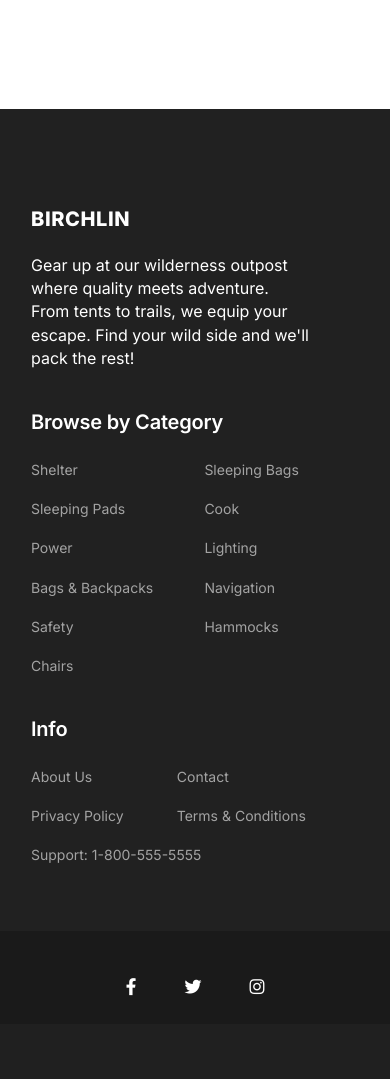
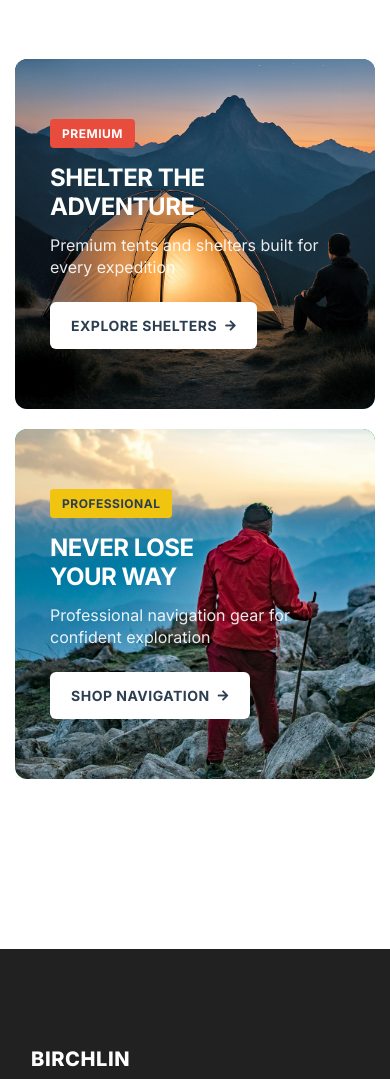
Before and after one commit to jtraveler/project-5-enhanced, a Django app: page / in a window 390 px wide. Shown: the part 626-1705 px from the top of the page. Before the commit the page ends 1622 px from the top, so only its background shows below. Run offline with Django 4.2, Linux system fonts and the light colour scheme; data comes from the database, SQL or seed files in the repository; some libraries are stand-ins or nearby versions.

Commit message:
feat: Added feature sections to homepage
- Responsive design with mobile stacking

- Links to filtered product pages

- Added background image integration

```diff
--- a/home/templates/home/index.html
+++ b/home/templates/home/index.html
@@ -25,7 +25,7 @@
 
   <!-- Fixed overlay positioning to prevent layout shift -->
   <div class="hero__overlay" style="position: absolute; top: 0; left: 0; width: 100%; height: 100%; display: flex; flex-direction: column; justify-content: flex-end; background: linear-gradient(180deg, rgba(0,0,0,0) 40%, rgba(0,0,0,.55) 100%); z-index: 3; pointer-events: none;">
-    <div style="pointer-events: auto;">
+    <div style="pointer-events: auto;" class="container">
       <p class="hero__eyebrow" style="margin: 0 0 6px; font-weight: 600; opacity: 0.9; color: white; font-size: 14px;">What you bring is just the beginning</p>
       <h1 class="hero__title" style="margin: 0 0 14px; font-weight: 800; line-height: 1.05; font-size: clamp(28px, 4.6vw, 56px); color: white;">Unpacked Adventures</h1>
       <a href="{% url 'products' %}" class="btn-hero" style="display: inline-flex; align-items: center; gap: 10px; padding: 12px 18px; border-radius: 12px; border: 1px solid #fff; color: #fff; text-decoration: none; background: transparent; font-weight: 700; max-width: 300px; min-height: 48px;">
@@ -35,13 +35,125 @@
   </div>
 </section>
 
+<!-- Feature Sections -->
+<section class="feature-sections" style="padding: 60px 0;">
+  <div class="container">
+    <div class="row" style="gap: 0px;">
+
+      <!-- Shelter Feature Section -->
+      <div class="col-lg-6" style="flex: 1;">
+        <div class="feature-card" style="position: relative; height: 400px; overflow: hidden; background: linear-gradient(135deg, #2c3e50 0%, #3498db 100%); display: flex; align-items: center; justify-content: flex-start; border-radius: 12px;">
+
+          <!-- Background Image Placeholder (will be replaced with Sora-generated image) -->
+          <div class="feature-bg" style="position: absolute; top: 0; left: 0; width: 100%; height: 100%; background: url('{% static "images/20250915_2050_dusk-mountain.jpg" %}'); background-size: cover; background-position: center; background-repeat: no-repeat; z-index: 1; border-radius: 12px;"></div>
+
+          <!-- Content Overlay -->
+          <div class="feature-content" style="position: relative; z-index: 2; padding: 40px; color: white; max-width: 400px;">
+
+            <!-- Badge -->
+            <div class="feature-badge" style="display: inline-block; background: rgba(231,76,60,1); color: white; padding: 6px 12px; border-radius: 4px; font-size: 12px; font-weight: 700; text-transform: uppercase; letter-spacing: 0.5px; margin-bottom: 16px;">
+              PREMIUM
+            </div>
+
+            <!-- Header -->
+            <h3 style="font-size: clamp(24px, 3.5vw, 32px); font-weight: 700; letter-spacing: -0.5px; margin: 0 0 12px; line-height: 1.2; text-transform: uppercase;">
+              SHELTER THE<br>ADVENTURE
+            </h3>
+
+            <!-- Subtext -->
+            <p style="font-size: 16px; line-height: 1.4; margin: 0 0 24px; opacity: 0.9; font-weight: 400;">
+              Premium tents and shelters built for every expedition
+            </p>
+
+            <!-- CTA Button -->
+            <a href="{% url 'products' %}?category=tents_and_shelter" class="btn" style="display: inline-flex; align-items: center; gap: 8px; background: white; color: #2c3e50; padding: 12px 20px; border-radius: 6px; text-decoration: none; font-weight: 700; font-size: 14px; text-transform: uppercase; letter-spacing: 0.5px; transition: all 0.3s ease;" onmouseover="this.style.background='#f8f9fa'; this.style.transform='translateY(-2px)'" onmouseout="this.style.background='white'; this.style.transform='translateY(0)'">
+              EXPLORE SHELTERS
+              <i class="fas fa-arrow-right" style="font-size: 12px;" aria-hidden="true"></i>
+            </a>
+          </div>
+        </div>
+      </div>
+
+      <!-- Navigation Feature Section -->
+      <div class="col-lg-6" style="flex: 1;">
+        <div class="feature-card" style="position: relative; height: 400px; overflow: hidden; background: linear-gradient(135deg, #27ae60 0%, #2ecc71 100%); display: flex; align-items: center; justify-content: flex-start; border-radius: 12px;">
+
+          <!-- Background Image Placeholder (will be replaced with Sora-generated image) -->
+          <div class="feature-bg" style="position: absolute; top: 0; left: 0; width: 100%; height: 100%; background: url('{% static "images/pexels-ajaybhargavguduru-939727.jpg" %}'); background-size: cover; background-position: center; background-repeat: no-repeat; z-index: 1; border-radius: 12px;"></div>
+
+          <!-- Content Overlay -->
+          <div class="feature-content" style="position: relative; z-index: 2; padding: 40px; color: white; max-width: 400px;">
+
+            <!-- Badge -->
+            <div class="feature-badge" style="display: inline-block; background: rgba(241,196,15,1); color: #2c3e50; padding: 6px 12px; border-radius: 4px; font-size: 12px; font-weight: 700; text-transform: uppercase; letter-spacing: 0.5px; margin-bottom: 16px;">
+              PROFESSIONAL
+            </div>
+
+            <!-- Header -->
+            <h3 style="font-size: clamp(24px, 3.5vw, 32px); font-weight: 700; letter-spacing: -0.5px; margin: 0 0 12px; line-height: 1.2; text-transform: uppercase;">
+              NEVER LOSE<br>YOUR WAY
+            </h3>
+
+            <!-- Subtext -->
+            <p style="font-size: 16px; line-height: 1.4; margin: 0 0 24px; opacity: 0.9; font-weight: 400;">
+              Professional navigation gear for confident exploration
+            </p>
+
+            <!-- CTA Button -->
+            <a href="{% url 'products' %}?category=navigation" class="btn" style="display: inline-flex; align-items: center; gap: 8px; background: white; color: #2c3e50; padding: 12px 20px; border-radius: 6px; text-decoration: none; font-weight: 700; font-size: 14px; text-transform: uppercase; letter-spacing: 0.5px; transition: all 0.3s ease;" onmouseover="this.style.background='#f8f9fa'; this.style.transform='translateY(-2px)'" onmouseout="this.style.background='white'; this.style.transform='translateY(0)'">
+              SHOP NAVIGATION
+              <i class="fas fa-arrow-right" style="font-size: 12px;" aria-hidden="true"></i>
+            </a>
+          </div>
+        </div>
+      </div>
+
+    </div>
+  </div>
+</section>
+
+
+
+<!-- Mobile Responsive Styles -->
+<style>
+/* Feature sections mobile responsiveness */
+@media (max-width: 768px) {
+  .feature-sections .row {
+    flex-direction: column !important;
+    gap: 20px !important;
+  }
+
+  .feature-sections .col-lg-6 {
+    flex: none !important;
+    max-width: 100% !important;
+  }
+
+  .feature-sections .feature-card {
+    height: 300px !important;
+  }
+
+  .feature-sections .feature-content {
+    padding: 30px !important;
+  }
+}
+
+@media (max-width: 991px) {
+  .feature-sections .feature-card {
+    height: 350px !important;
+  }
+  .feature-sections .feature-content {
+    padding: 35px !important;
+  }
+}
+</style>
+
 <!-- Featured Products Section -->
 {% if featured_products %}
-<section class="featured-products" style="padding: 80px 0; background: #fff;">
+<section class="featured-products" style="padding: 50px 0 80px; background: #fff;">
   <div class="container">
-    <div class="text-center mb-5">
+    <div class="mb-5">
       <h2 style="font-size: clamp(28px, 4vw, 42px); font-weight: 600; margin-bottom: 12px; color: #111;">Must Haves</h2>
-      <p style="font-size: 18px; color: #666; max-width: 600px; margin: 0 auto;">Essential gear for every outdoor adventure, handpicked by our experts.</p>
+      <p style="font-size: 18px; color: #666; margin: 0 auto;">Essential gear for every outdoor adventure, handpicked by our experts.</p>
     </div>
 
     <div class="row">
--- a/static/base.css
+++ b/static/base.css
@@ -1096,13 +1096,6 @@
 
 
 
-@media (min-width: 1200px) {
-  .hero__overlay {
-
-    padding-left: 15%;
-  }
-}
-
 /* pad the top a bit when navbar is collapsed on mobile */
 @media (max-width: 991px) {
   .header-container {
```
Also changed, not shown: static/images/20250915_2050_dusk-mountain.jpg (added), static/images/pexels-ajaybhargavguduru-939727.jpg (added), 1 other file.
